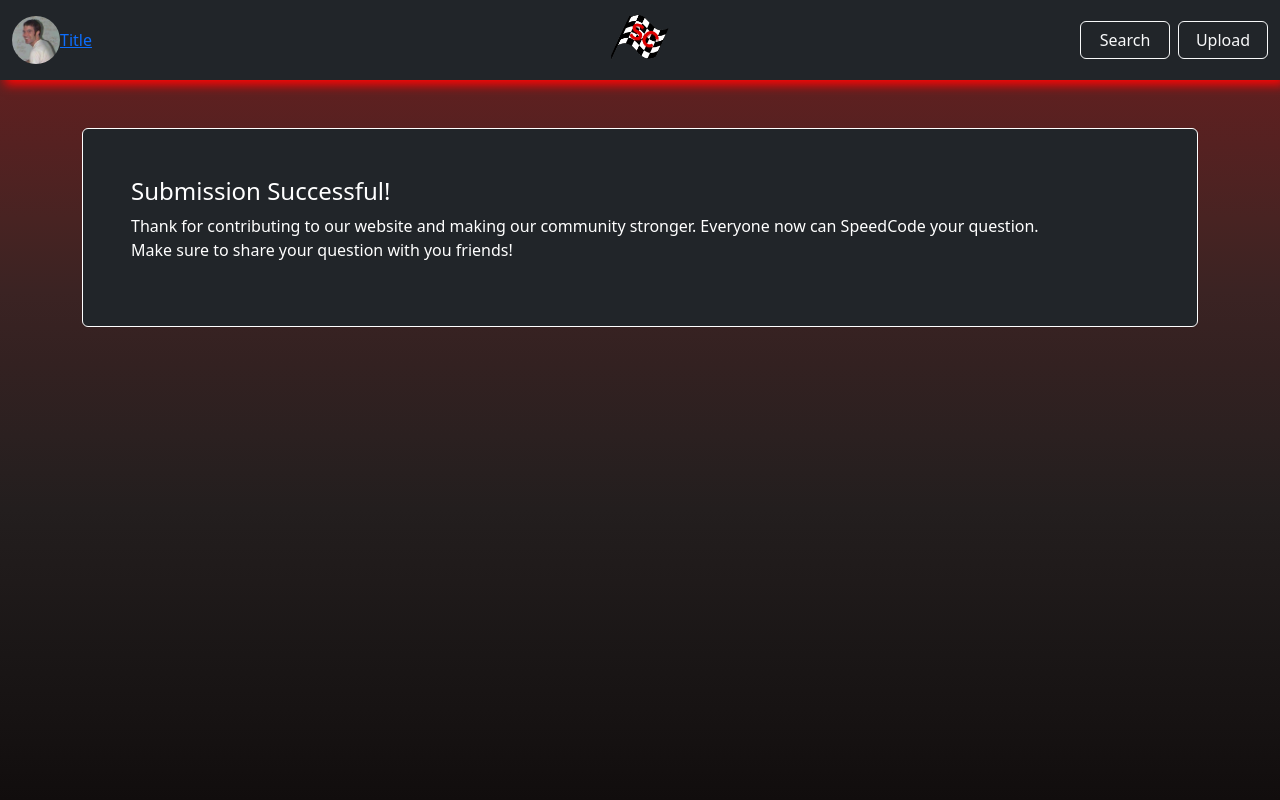
After one commit to RandomDev92/CITS3007_Group47, a Flask app: template ServerCode/app/templates/UploadSuccess.html in a window 1280 px wide. The commit adds this page. Run offline with Flask 3, Linux system fonts and the light colour scheme; the template is opened without the code that fills it, so the values that code supplies are empty.

```diff
--- a/ServerCode/app/routes.py
+++ b/ServerCode/app/routes.py
@@ -3,6 +3,7 @@ from app import app
 from app.models import User, Question, Difficulty, db
 from werkzeug.security import generate_password_hash, check_password_hash
 from sqlalchemy import select
+
 
 from flask_login import current_user, login_required
 
@@ -25,6 +26,7 @@ def UploadPage():
                         author_username=current_user.username)
         db.session.add(question)
         db.session.commit()
+
         return redirect("/SearchPage")
 
 
--- /dev/null
+++ b/ServerCode/app/templates/UploadSuccess.html
@@ -0,0 +1,106 @@
+<!DOCTYPE html>
+<html lang="en">
+<head>
+    <meta charset="UTF-8">
+    <meta name="viewport" content="width=device-width, initial-scale=1.0">
+    <title>Question Template</title>
+    <link
+      rel="stylesheet"
+      href="https://cdn.jsdelivr.net/npm/bootstrap@5.3.5/dist/css/bootstrap.min.css"
+      integrity="sha384‑Vkoo8x4CGsO3+Hhxv8T/Q5PaXtkKtu6ug5TOeNV6gBiFeWPGFN9MuhOf23Q9Ifjh"
+      crossorigin="anonymous"
+    />
+
+    <style>
+      body {
+        background: linear-gradient(to bottom,#6d1d1d,#612020,#552121,#482322,#3b2323,#332121,#2b2020,#231e1e,#1f1a1a,#1a1616,#161212,#110d0d);
+        margin: 0;
+        background-attachment: fixed;
+        min-height: 100vh;
+      }
+      /*Top navigation*/
+      .navbar-custom {
+        box-shadow: 5px 5px 10px #FF0505;
+      }
+      .navbar-brand-center {
+        position: absolute;
+        left: 50%;
+        transform: translateX(-50%);
+      }
+      .nav-btn {
+        min-width: 90px;
+      }
+      .code-input{
+            font-family: 'Courier New', Courier, monospace;
+            min-height: 300px;
+            min-width: 100%;
+      }
+      .test-input{
+            font-family: 'Courier New', Courier, monospace;
+            min-height: 100px;
+            min-width: 100%;
+      }
+      .form-control::placeholder{
+              color: grey;
+            }
+    </style>
+</head>
+<body>
+         <!--TOP NAV-->
+         <nav class="navbar navbar-custom py-3 bg-dark">
+          <div class="container-fluid">
+          <!--user avatar & mini‑profile-->
+              <div class="d-flex">
+                  <a
+                  class="d-flex align-items-center text-left flex-shrink-0"
+                  href="UserPage"
+                  aria-label="User-home">
+                  <img
+                  src="{{url_for('static', filename='img/mstom_400x400.jpg')}}"
+                  class="rounded-circle mr-2"
+                  alt="User avatar"
+                  height="48"
+                  width="48"
+                  />
+                  <div class="d-flex">
+                  <div class="font-weight-bold" style="line-height: 1">Title</div>
+                  </a>
+                  </div>
+              </div>
+
+              <!--Centred, clickable logo-->
+              <a
+                  class="navbar-brand navbar-brand-center"
+                  href="#"
+                  aria-label="Speed‑Code home"
+              >
+                  <img
+                  src="{{url_for('static', filename='img/SCLogo.png')}}"
+                  height="64"
+                  alt="Speed‑Code logo"
+                  />
+              </a>
+
+            <!--Stats button-->
+            <div class="ml-auto d-flex">
+              <div class="ms-2">
+                <a href="SearchPage" class="btn btn-outline-light nav-btn">Search</a>
+              </div>
+              <div class="ms-2">
+                <a href="UploadPage" class="btn btn-outline-light nav-btn">Upload</a>
+              </div>
+          </div>
+          </nav>
+
+      <!--CONTENT-->
+      <div class="container py-5">
+        <div class="row">
+          <div class="col-12">
+            <div class="p-5 mb-3 bg-dark text-white border border-white rounded ">
+              <h4>Submission Successful!</h4>
+              <p>Thank for contributing to our website and making our community stronger. Everyone now can SpeedCode your question. <br> Make sure to share your question with you friends!</p>
+              </div>
+        </div>
+      </div>
+
+</html>
```
Also changed, not shown: ServerCode/app/templates/UploadPage.html (+6 -6 lines), ServerCode/app/app.db, 3 other files.
